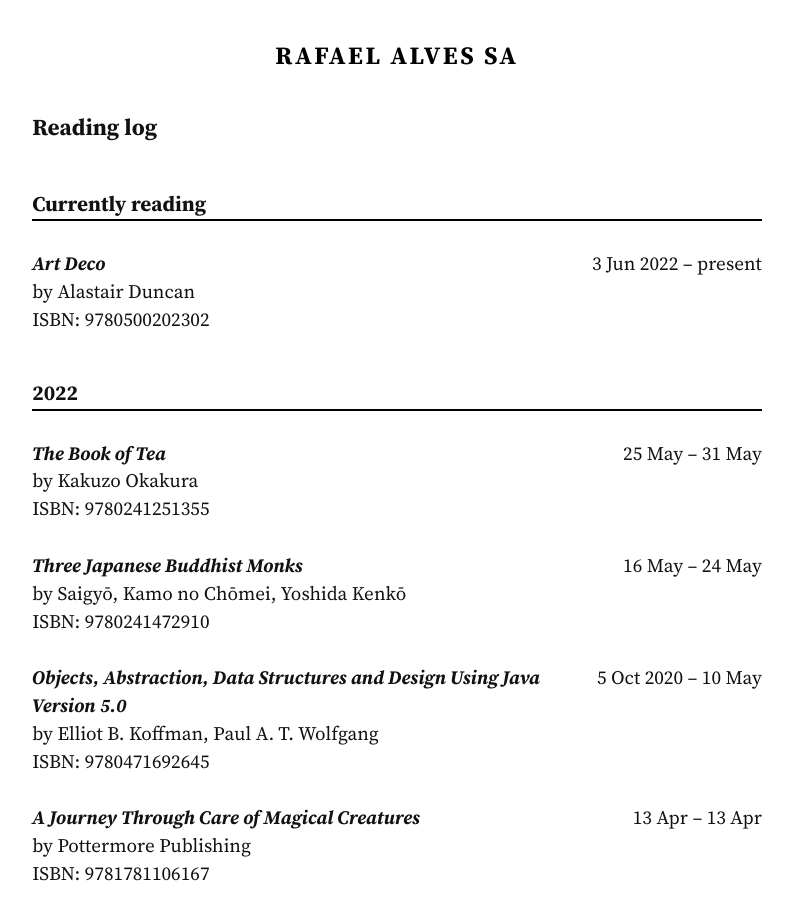
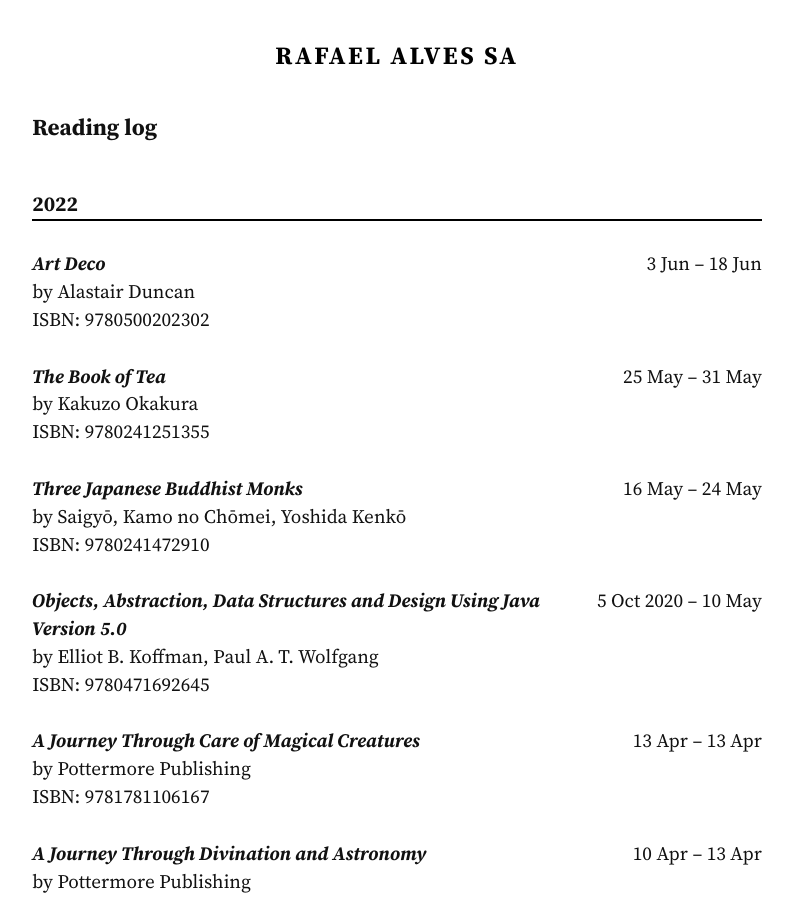
Before and after one commit to rafaelalvessa/rafael.me.uk, a Jekyll site: the page built from reading_log.md, in a window 1280 px wide and 900 px high. Shown: the whole window, without its empty margins (243-1036 px from the left). Built offline with Jekyll 4.4.1, drawn with Linux system fonts in a browser that asks for light colours.

Commit message:
Update Art Deco to read

```diff
--- a/_data/reading_log.yaml
+++ b/_data/reading_log.yaml
@@ -1,11 +1,10 @@
-Currently reading:
+2022:
 
 - author: Alastair Duncan
-  date_started: 3 Jun 2022
+  date_finished: 18 Jun
+  date_started: 3 Jun
   isbn: 9780500202302
   title: Art Deco
-
-2022:
 
 - author: Kakuzo Okakura
   date_finished: 31 May
```
